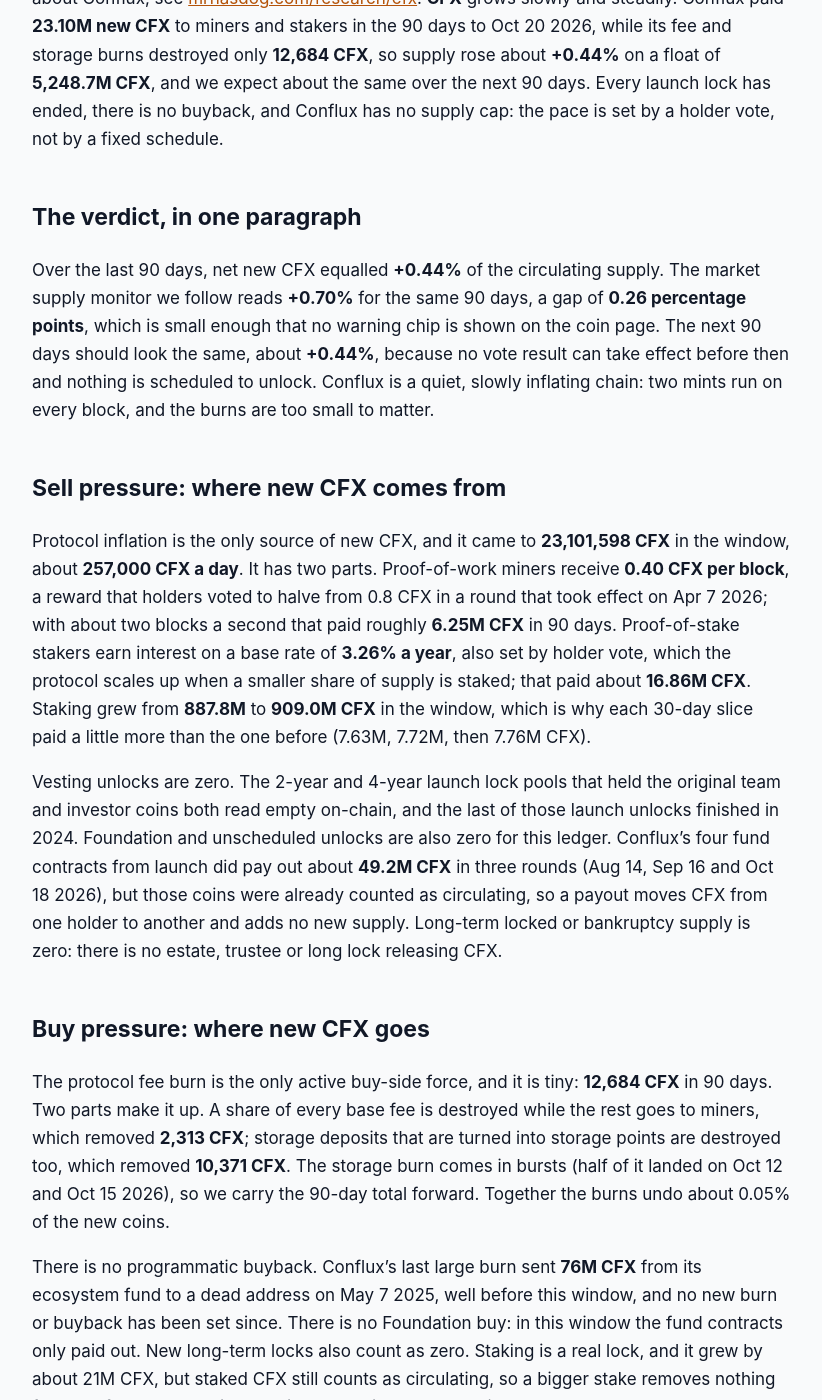
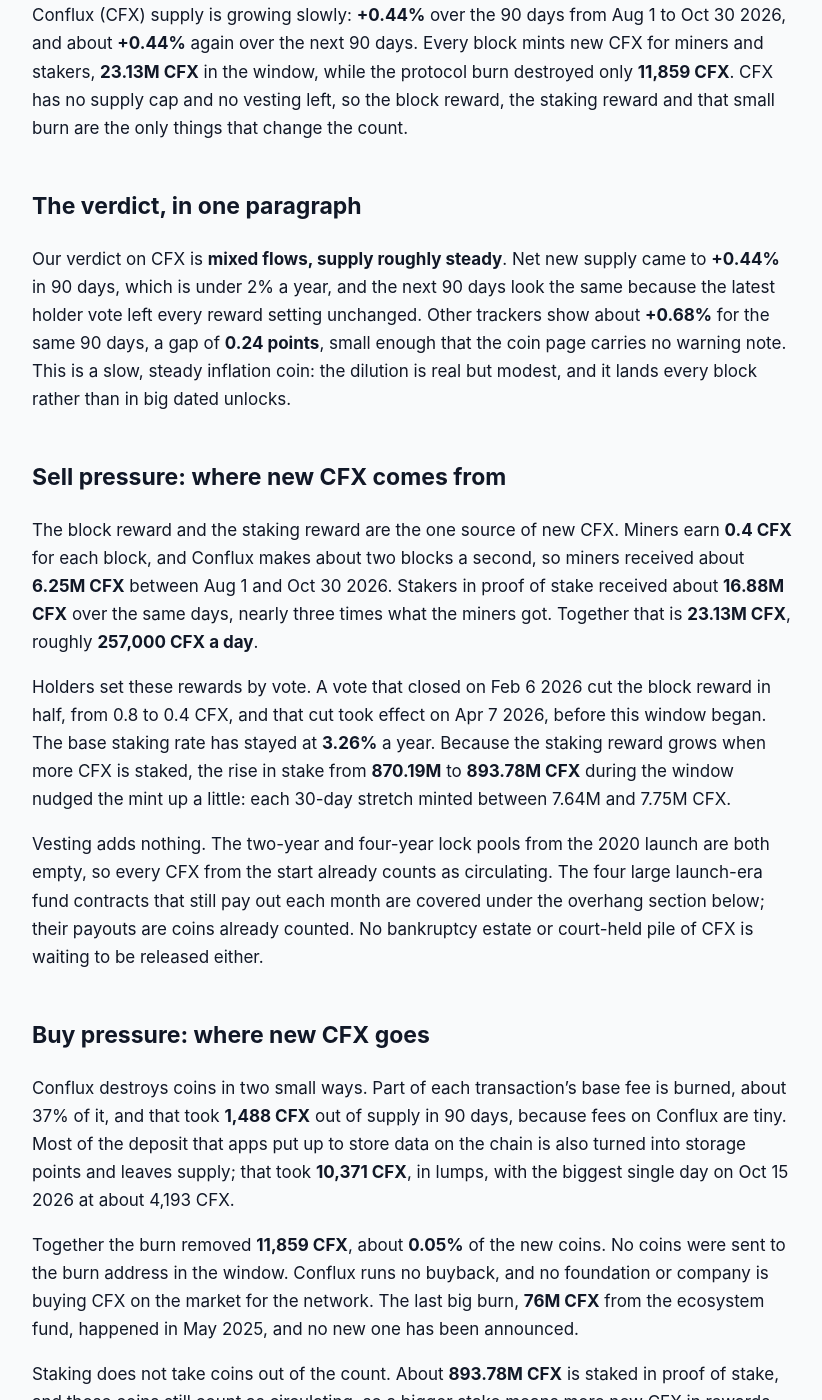
Before and after one commit to jeevansongmy-spec/mrnasdog-articles, a Jekyll site: the page built from crypto/cfx-pressure-framework.md, in a window 1280 px wide and 1400 px high, scrolled down 286 px. Shown: the whole window, without its empty margins (228-1050 px from the left). Built offline with Jekyll 4.4.1, drawn with Linux system fonts in a browser that asks for light colours; some of the changed text lies outside the part shown.

Commit message:
publish: crypto/cfx-pressure-framework

```diff
--- a/crypto/cfx-pressure-framework.md
+++ b/crypto/cfx-pressure-framework.md
@@ -1,60 +1,71 @@
 ---
 title:         "CFX Inflation Analysis · October 2026 · Mixed flows · supply roughly steady"
-description:   "CFX is mildly inflationary: Conflux paid 23.1M new CFX to miners and stakers against a 12.7K burn, +0.44% net in 90 days. No cap, no vesting, no buyback."
+description:   "CFX is mildly inflationary: 23.13M new CFX went to miners and stakers in 90 days vs an 11.86K burn, +0.44% net, about the same next. No unlocks, no cap."
 canonical_url: "https://mrnasdog.com/research/cfx/inflation"
 tags:          ["crypto", "cfx", "conflux", "layer1"]
 published:     true
 ---
-Originally published at [CFX Inflation Analysis · October 2026 · Mixed flows · supply roughly steady](https://mrnasdog.com/research/cfx/inflation).
+*Originally published at [https://mrnasdog.com/research/cfx/inflation](https://mrnasdog.com/research/cfx/inflation)*
+
+<!-- main-page -->
+➜ Start with the Conflux coin page for the short answer and its price drivers: [mrnasdog.com/research/cfx](https://mrnasdog.com/research/cfx)
 
 # CFX Inflation Analysis · October 2026 · Mixed flows · supply roughly steady
 
-<!-- main-page -->
-This is the long supply read. For the signal, the price drivers and the questions people ask about Conflux, see [mrnasdog.com/research/cfx](https://mrnasdog.com/research/cfx).
-**CFX** grows slowly and steadily. Conflux paid **23.10M new CFX** to miners and stakers in the 90 days to Oct 20 2026, while its fee and storage burns destroyed only **12,684 CFX**, so supply rose about **+0.44%** on a float of **5,248.7M CFX**, and we expect about the same over the next 90 days. Every launch lock has ended, there is no buyback, and Conflux has no supply cap: the pace is set by a holder vote, not by a fixed schedule.
+Conflux (CFX) supply is growing slowly: **+0.44%** over the 90 days from Aug 1 to Oct 30 2026, and about **+0.44%** again over the next 90 days. Every block mints new CFX for miners and stakers, **23.13M CFX** in the window, while the protocol burn destroyed only **11,859 CFX**. CFX has no supply cap and no vesting left, so the block reward, the staking reward and that small burn are the only things that change the count.
 
 ## The verdict, in one paragraph
 
-Over the last 90 days, net new CFX equalled **+0.44%** of the circulating supply. The market supply monitor we follow reads **+0.70%** for the same 90 days, a gap of **0.26 percentage points**, which is small enough that no warning chip is shown on the coin page. The next 90 days should look the same, about **+0.44%**, because no vote result can take effect before then and nothing is scheduled to unlock. Conflux is a quiet, slowly inflating chain: two mints run on every block, and the burns are too small to matter.
+Our verdict on CFX is **mixed flows, supply roughly steady**. Net new supply came to **+0.44%** in 90 days, which is under 2% a year, and the next 90 days look the same because the latest holder vote left every reward setting unchanged. Other trackers show about **+0.68%** for the same 90 days, a gap of **0.24 points**, small enough that the coin page carries no warning note. This is a slow, steady inflation coin: the dilution is real but modest, and it lands every block rather than in big dated unlocks.
 
 ## Sell pressure: where new CFX comes from
 
-Protocol inflation is the only source of new CFX, and it came to **23,101,598 CFX** in the window, about **257,000 CFX a day**. It has two parts. Proof-of-work miners receive **0.40 CFX per block**, a reward that holders voted to halve from 0.8 CFX in a round that took effect on Apr 7 2026; with about two blocks a second that paid roughly **6.25M CFX** in 90 days. Proof-of-stake stakers earn interest on a base rate of **3.26% a year**, also set by holder vote, which the protocol scales up when a smaller share of supply is staked; that paid about **16.86M CFX**. Staking grew from **887.8M** to **909.0M CFX** in the window, which is why each 30-day slice paid a little more than the one before (7.63M, 7.72M, then 7.76M CFX).
+The block reward and the staking reward are the one source of new CFX. Miners earn **0.4 CFX** for each block, and Conflux makes about two blocks a second, so miners received about **6.25M CFX** between Aug 1 and Oct 30 2026. Stakers in proof of stake received about **16.88M CFX** over the same days, nearly three times what the miners got. Together that is **23.13M CFX**, roughly **257,000 CFX a day**.
 
-Vesting unlocks are zero. The 2-year and 4-year launch lock pools that held the original team and investor coins both read empty on-chain, and the last of those launch unlocks finished in 2024. Foundation and unscheduled unlocks are also zero for this ledger. Conflux's four fund contracts from launch did pay out about **49.2M CFX** in three rounds (Aug 14, Sep 16 and Oct 18 2026), but those coins were already counted as circulating, so a payout moves CFX from one holder to another and adds no new supply. Long-term locked or bankruptcy supply is zero: there is no estate, trustee or long lock releasing CFX.
+Holders set these rewards by vote. A vote that closed on Feb 6 2026 cut the block reward in half, from 0.8 to 0.4 CFX, and that cut took effect on Apr 7 2026, before this window began. The base staking rate has stayed at **3.26%** a year. Because the staking reward grows when more CFX is staked, the rise in stake from **870.19M** to **893.78M CFX** during the window nudged the mint up a little: each 30-day stretch minted between 7.64M and 7.75M CFX.
+
+Vesting adds nothing. The two-year and four-year lock pools from the 2020 launch are both empty, so every CFX from the start already counts as circulating. The four large launch-era fund contracts that still pay out each month are covered under the overhang section below; their payouts are coins already counted. No bankruptcy estate or court-held pile of CFX is waiting to be released either.
 
 ## Buy pressure: where new CFX goes
 
-The protocol fee burn is the only active buy-side force, and it is tiny: **12,684 CFX** in 90 days. Two parts make it up. A share of every base fee is destroyed while the rest goes to miners, which removed **2,313 CFX**; storage deposits that are turned into storage points are destroyed too, which removed **10,371 CFX**. The storage burn comes in bursts (half of it landed on Oct 12 and Oct 15 2026), so we carry the 90-day total forward. Together the burns undo about 0.05% of the new coins.
+Conflux destroys coins in two small ways. Part of each transaction's base fee is burned, about 37% of it, and that took **1,488 CFX** out of supply in 90 days, because fees on Conflux are tiny. Most of the deposit that apps put up to store data on the chain is also turned into storage points and leaves supply; that took **10,371 CFX**, in lumps, with the biggest single day on Oct 15 2026 at about 4,193 CFX.
 
-There is no programmatic buyback. Conflux's last large burn sent **76M CFX** from its ecosystem fund to a dead address on May 7 2025, well before this window, and no new burn or buyback has been set since. There is no Foundation buy: in this window the fund contracts only paid out. New long-term locks also count as zero. Staking is a real lock, and it grew by about 21M CFX, but staked CFX still counts as circulating, so a bigger stake removes nothing from the float. It only raises the interest paid on the sell side.
+Together the burn removed **11,859 CFX**, about **0.05%** of the new coins. No coins were sent to the burn address in the window. Conflux runs no buyback, and no foundation or company is buying CFX on the market for the network. The last big burn, **76M CFX** from the ecosystem fund, happened in May 2025, and no new one has been announced.
+
+Staking does not take coins out of the count. About **893.78M CFX** is staked in proof of stake, and those coins still count as circulating, so a bigger stake means more new CFX in rewards, not less supply.
 
 ## Foundation and overhang
 
-The overhang we watch is the four Conflux fund contracts created at launch. Between them they hold about **2,307M CFX**, roughly 44% of the circulating supply: about 1,348M, 552M, 303M and 105M CFX. They pay out on a rough monthly rhythm into one project wallet, which then stakes with pools and funds partner programmes. A separate contract holds about 665M CFX and did not move in the window; it has no public label, so we list it for scope only. We read all five balances on-chain at every rebuild.
+Four large contracts set up when Conflux launched hold about **2.31B CFX** between them, the largest alone about 1.35B. They pay out roughly once a month to a distribution wallet, and **49.18M CFX** left them in these 90 days, in payouts on Aug 14, Sep 16 and Oct 18 2026. A fifth contract with no public label holds **664.98M CFX** and did not move at all.
 
-Because these coins already count as circulating, a payout or a sale from them does not change our supply number. The risk is a different one: these funds are large enough to add real selling pressure in the market if they are sold rather than staked or used in the ecosystem. If any of these balances falls sharply between refreshes, we will look at where the coins went and report the outflow at the next refresh.
+None of this is new supply. Every one of these coins already counts as circulating, so a payout moves CFX from one wallet to another without changing the count. What the payouts can change is how many coins reach the market: the average monthly payout, about **16.4M CFX**, is roughly twice what the chain mints in a month. The burn address holds **572.96M CFX**, coins destroyed in earlier years that no longer count at all.
 
-## How CFX compares to other uncapped proof-of-stake and proof-of-work chains
+## How CFX compares to other proof-of-work and proof-of-stake hybrid chains
 
-Conflux is unusual because it runs proof-of-work and proof-of-stake together on one chain, and pays both. Most large chains pick one. Proof-of-work coins with a hard cap, such as Bitcoin or Kaspa, cut their block reward on a fixed timetable and stop at a known maximum. CFX has no cap, and its block reward changes only when holders vote, as they did when they halved it in 2026. That makes CFX supply flexible: it can shrink its inflation faster than a halving coin, but it can also raise it if a vote goes the other way.
+Conflux mixes two ways of paying for security. Miners are paid per block, like Bitcoin or Kaspa, but the larger share of new coins goes to stakers, like Ethereum. Unlike Bitcoin or Kaspa, the reward does not shrink on a fixed timetable; holders vote on it every few months, and the last change was a cut.
 
-Against uncapped staking chains such as Ethereum, Polkadot or Cosmos, CFX at about **+0.44%** per 90 days sits in the middle: higher than Ethereum, whose fee burn cancels part of its issuance, and lower than chains that pay 7% or more a year to stakers. The big difference from Ethereum is the burn. Ethereum destroys a meaningful share of its fees; Conflux destroys about 0.05% of what it creates, so almost all new CFX reaches the market.
-
-Like many older layer-1 chains, Conflux has no buyback and no revenue-funded burn. Coins that pay holders through a buyback, such as exchange tokens, can offset their new supply; CFX cannot, so its supply only grows unless holders vote the rates down again.
+Against Ethereum, which grew about **+0.21%** in its last 90-day reading, CFX grows about twice as fast. Both pay stakers in new coins and both burn part of every fee, but on Conflux fees are so small that the burn barely registers. Decred also splits its block reward between miners and stakers, though on a schedule written in advance rather than set by vote. For CFX, that means the inflation rate can move with a single vote result, up or down.
 
 ## What to watch in the next 90 days
 
-**Vote round 25.** Holders can vote the block reward, the staking rate and the burn shares up, down or unchanged. Round 24 voted all of them unchanged. Round 25 has no votes yet and should close in early December 2026; a result usually takes effect about two months later, so any change would land in early 2027.
+**Early December 2026:** the result of the last holder vote takes effect. Every vote in it was for keeping the current settings, so the block reward and the staking rate should stay where they are.
 
-**Fund payouts.** The fund contracts paid out on Aug 14, Sep 16 and Oct 18 2026. If the rhythm holds, the next round comes around mid-November 2026. A payout much larger than the recent 1M–27M CFX rounds, or one sent straight to exchanges, would be worth noting.
+**Around early February 2027:** the vote now open decides the next settings. Nothing has been cast in it yet. A cut or a rise to the block reward would land just after the next 90 days end.
 
-**Staking size.** Staking reached about 909M CFX. Because the stakers' payout grows with the total stake, a jump in staking would raise new supply a little, even with the vote rate unchanged.
+**Mid-November and mid-December 2026:** the next monthly payouts from the launch-era fund contracts, if the Aug 14, Sep 16 and Oct 18 pattern holds. They move coins already counted.
 
-**A new burn.** Conflux burned 76M CFX once, in May 2025. A second burn from the ecosystem fund would be the one event that could move CFX toward flat supply; none is set today.
+**Through late January 2027:** the stake level. More CFX staked means more new CFX in rewards. The Conflux v3.1.1 node upgrade announced on Oct 22 2026 only fixes bugs and leaves rewards alone.
 
 ## Summary
 
-CFX supply rose about **+0.44%** in the 90 days to Oct 20 2026, as Conflux paid **23.10M new CFX** to miners and stakers and burned only **12,684 CFX**, and we expect the same pace for the next 90 days. Every launch lock has ended, and the big fund contracts already count as circulating, so new supply comes only from block rewards and staking interest. The main risk is the roughly 2,307M CFX in project funds that pay out each month and could be sold into the market. There is no supply cap: the ceiling is whatever holders vote for the block reward and staking rate.
+CFX supply grew **+0.44%** in the 90 days to Oct 30 2026 and should grow about the same over the next 90 days.
 
-*MrNasDog Pressure Framework analysis of CFX, Metric 1 — Inflation. Data + explanation only. Not financial advice. Checked Oct 20 2026.*
+Miners and stakers received **23.13M CFX** in new coins, and the fee and storage burn destroyed only **11,859 CFX** of it.
+
+Nothing vests, and the **2.31B CFX** in launch-era fund contracts already counts as circulating, so their monthly payouts add no new supply.
+
+The reward rates are set by holder vote, and the latest vote changed nothing, so the next real shift could come only from a vote result in early 2027.
+
+---
+
+*MrNasDog Pressure Framework analysis of CFX, Metric 1 — Inflation. Data + explanation only. Not financial advice. Checked Oct 30 2026.*
```
